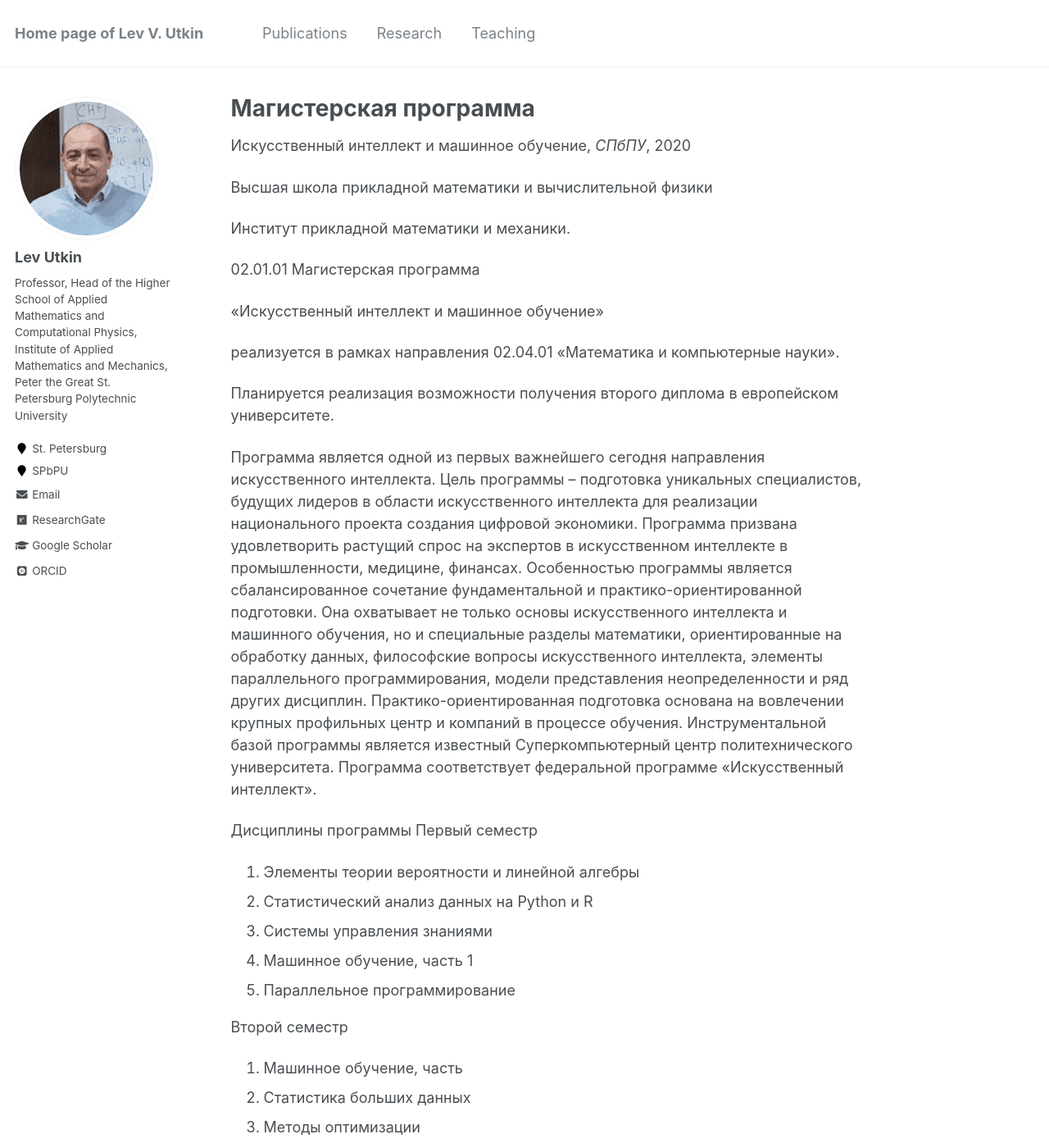
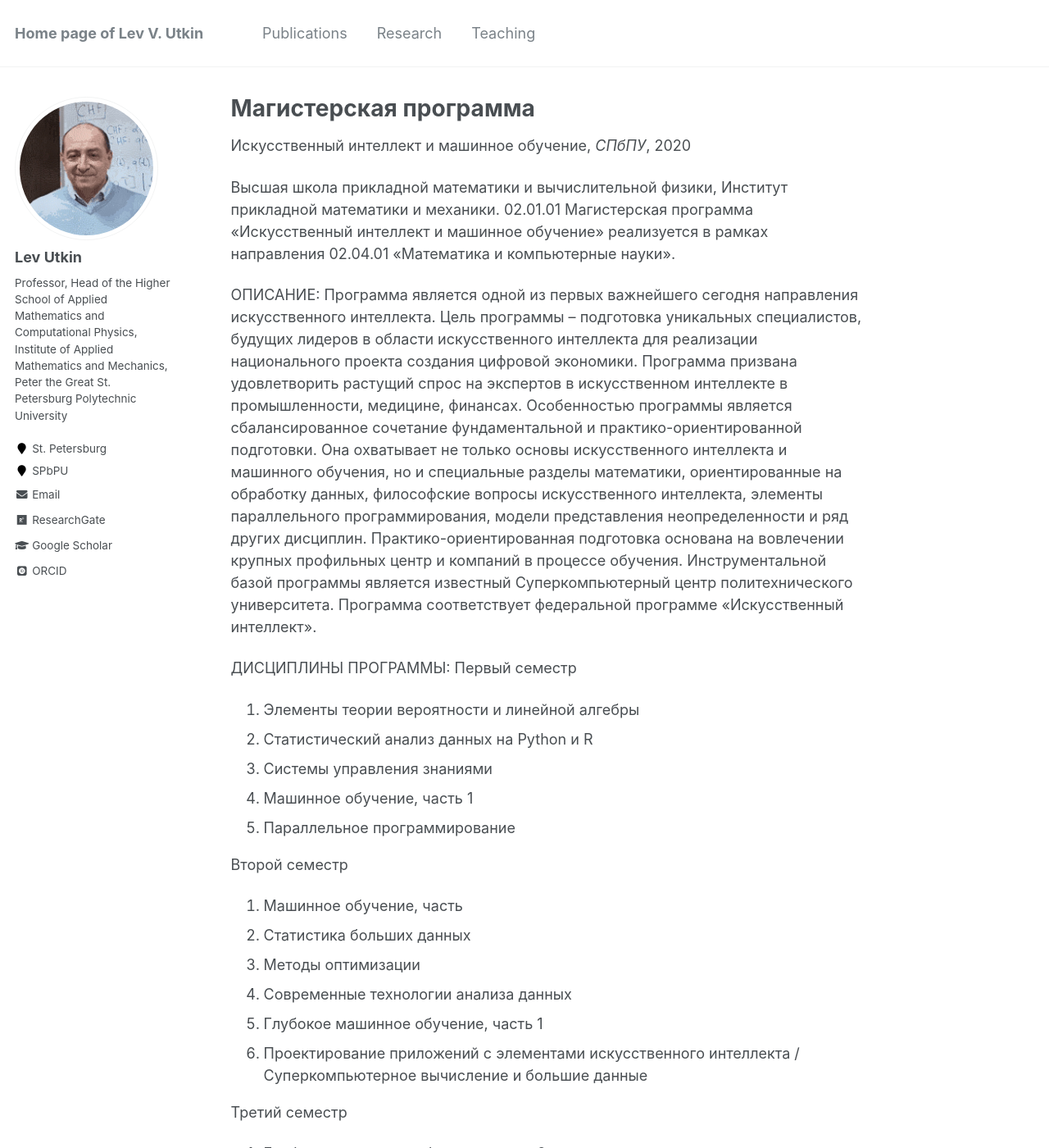
Before and after one commit to levutkin/levutkin.github.io, a Jekyll site: the page built from _teaching/Educat_1.md, in a window 1280 px wide and 1400 px high. Shown: the whole window at 82% size. Built offline with Jekyll 4.4.1, drawn with Linux system fonts in a browser that asks for light colours; some web fonts are replaced; some of the changed text lies outside the part shown.

Commit message:
Update Educat_1.md

```diff
--- a/_teaching/Educat_1.md
+++ b/_teaching/Educat_1.md
@@ -8,22 +8,16 @@ date: 2020-04-04
 location: ""
 ---
 
-Высшая школа прикладной математики и вычислительной физики
-
+Высшая школа прикладной математики и вычислительной физики,
 Институт прикладной математики и механики.
-
 02.01.01 Магистерская программа
-
 «Искусственный интеллект и машинное обучение»
-
 реализуется в рамках направления 02.04.01 «Математика и компьютерные науки».
 
-Планируется реализация возможности получения второго диплома в европейском университете.
-
-Программа является одной из первых важнейшего сегодня направления искусственного интеллекта. Цель программы – подготовка уникальных специалистов, будущих лидеров в области искусственного интеллекта для реализации национального проекта создания цифровой экономики. Программа призвана удовлетворить растущий спрос на экспертов в искусственном интеллекте в промышленности, медицине, финансах. Особенностью программы является сбалансированное сочетание фундаментальной и практико-ориентированной подготовки. Она охватывает не только основы искусственного интеллекта и машинного обучения, но и специальные разделы математики, ориентированные на обработку данных, философские вопросы искусственного интеллекта, элементы параллельного программирования, модели представления неопределенности и ряд других дисциплин. Практико-ориентированная подготовка основана на вовлечении крупных профильных центр и компаний в процессе обучения. Инструментальной базой программы является известный Суперкомпьютерный центр политехнического университета.
+ОПИСАНИЕ: Программа является одной из первых важнейшего сегодня направления искусственного интеллекта. Цель программы – подготовка уникальных специалистов, будущих лидеров в области искусственного интеллекта для реализации национального проекта создания цифровой экономики. Программа призвана удовлетворить растущий спрос на экспертов в искусственном интеллекте в промышленности, медицине, финансах. Особенностью программы является сбалансированное сочетание фундаментальной и практико-ориентированной подготовки. Она охватывает не только основы искусственного интеллекта и машинного обучения, но и специальные разделы математики, ориентированные на обработку данных, философские вопросы искусственного интеллекта, элементы параллельного программирования, модели представления неопределенности и ряд других дисциплин. Практико-ориентированная подготовка основана на вовлечении крупных профильных центр и компаний в процессе обучения. Инструментальной базой программы является известный Суперкомпьютерный центр политехнического университета.
 Программа соответствует федеральной программе «Искусственный интеллект».
 
-Дисциплины программы
+ДИСЦИПЛИНЫ ПРОГРАММЫ:
 Первый семестр
 1.	Элементы теории вероятности и линейной алгебры
 2.	Статистический анализ данных на Python и R
@@ -48,12 +42,12 @@ location: ""
 Четвертый семестр
 1.	Семинар по применению технологий машинного обучения и искусственного интеллекта
 
-Уникальность программы:
+УНИКАЛЬНОСТЬ ПРОГРАММЫ:
 В программе уделяется равное внимание как фундаментальным дисциплинам, так и практической подготовке. С первых дней обучения магистранты вовлекаются в исследовательские и промышленные проекты. Каждый может выбрать то, что ему в наибольшей степени определяет будущую деятельность: участие в проектах реального сектора экономики, в том числе в компаниях с мировым именем, или в фундаментальных исследованиях научно-исследовательской лаборатории нейросетевых технологий и искусственного интеллекта СПбПУ. Каждый обучающийся может сформировать свою индивидуальную траекторию развития компетенций и с помощью преподавателей стать востребованным специалистом или ученым.
 Все обучающиеся имеют доступ к новейшему оборудованию суперкомпьютерного центра «Политехнический», одного из крупнейших суперкомпьютерных центров в России, который располагает как специализированным оборудованием для машинного обучения, так и высокопроизводительными кластерами для машинного обучения.
 Преподаватели магистерской программы публикуют свои научные работы в ведущих журналах, в том числе первого квартиля, участвуют в международных конференциях. Магистранты, увлекшиеся исследованиями, также получат возможность зарубежных поездок и участия в написании высокорейтинговых научных трудов.
 
-Сетевые партнеры программы:
+СЕТЕВЫЕ ПАРТНЕРЫ ПРОГРАММЫ:
 1.	Голландия, университет Амстердама (University of Amsterdam);
 2.	Испания, Барселона, политехнический университет Каталонии (Universitat Politècnica de Catalunya)
 3.	Великобритания, университет Дарем (Durham University);
```
Also changed, not shown: other parts of _teaching/Educat_1.md (+3 -3 lines).
